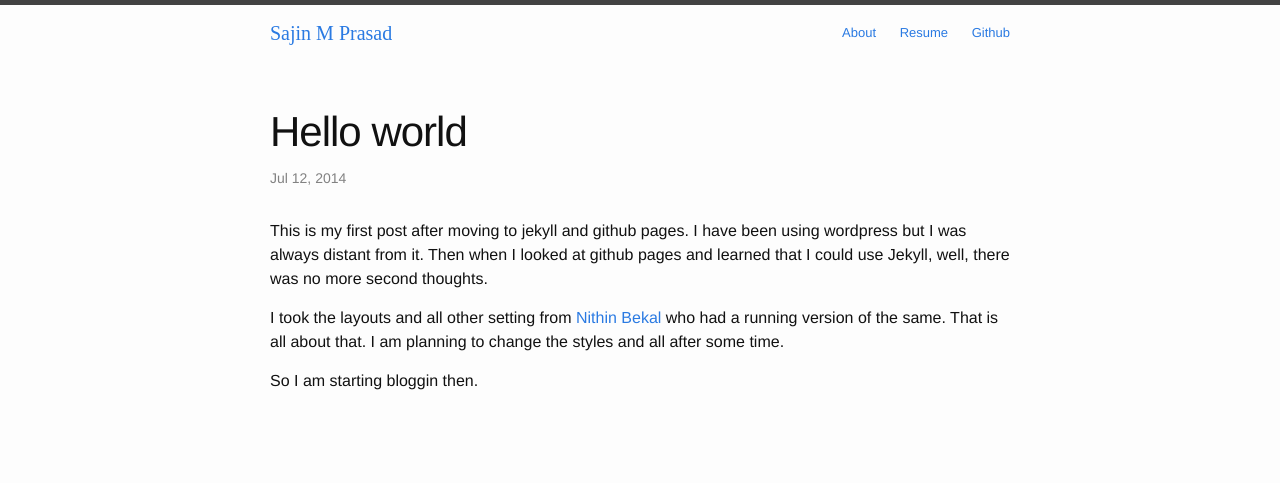
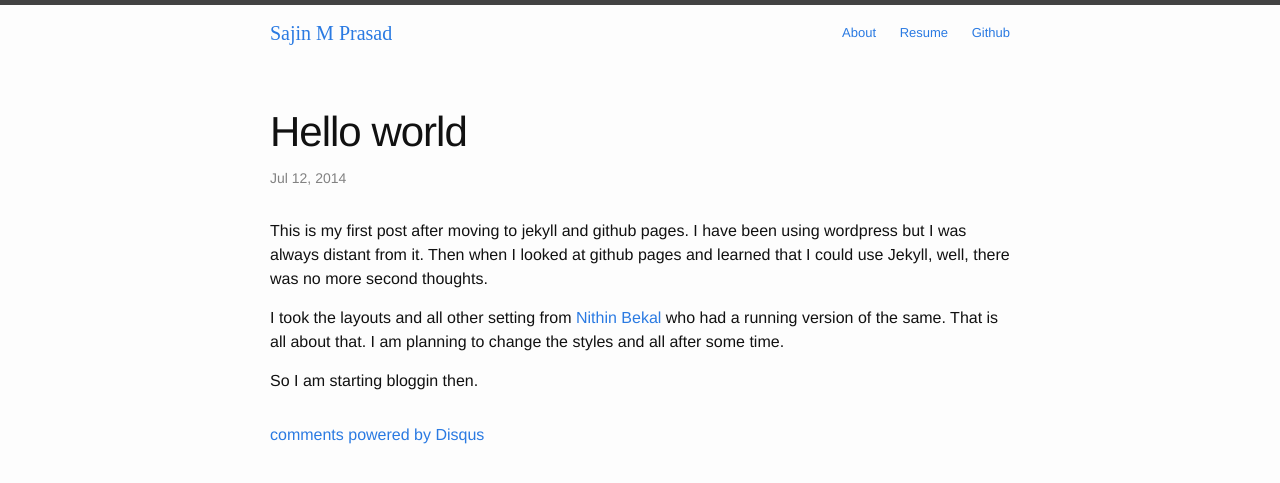
Before and after one commit to sajinmp/sajinmp.github.io, a Jekyll site: the page built from _posts/2014-07-12-hello-world-again.md, in a window 1280 px wide. Shown: the top 483 px of the page. Built offline with Jekyll 4.4.1, drawn with Linux system fonts in a browser that asks for light colours; comment, search, counter and statistics services are not loaded; some of the changed lines change nothing that is shown.

Commit message:
added disqus

```diff
--- a/_layouts/post.html
+++ b/_layouts/post.html
@@ -12,4 +12,23 @@
     {{ content }}
   </div>
 
+
+ <div id="disqus_thread"></div>
+    <script type="text/javascript">
+        /* * * CONFIGURATION VARIABLES: EDIT BEFORE PASTING INTO YOUR WEBPAGE * * */
+        var disqus_shortname = 'sajinmp'; // required: replace example with your forum shortname
+        /* * * DON'T EDIT BELOW THIS LINE * * */
+        (function() {
+            var dsq = document.createElement('script'); dsq.type = 'text/javascript'; dsq.async = true;
+            dsq.src = '//' + disqus_shortname + '.disqus.com/embed.js';
+            (document.getElementsByTagName('head')[0] || document.getElementsByTagName('body')[0]).appendChild(dsq);
+        })();
+    </script>
+    <noscript>Please enable JavaScript to view the <a href="http://disqus.com/?ref_noscript">comments powered by Disqus.</a></noscript>
+    <a href="http://disqus.com" class="dsq-brlink">comments powered by <span class="logo-disqus">Disqus</span></a>
+
+  </div>
+
+  <script>!function(d,s,id){var js,fjs=d.getElementsByTagName(s)[0];if(!d.getElementById(id)){js=d.createElement(s);js.id=id;js.src="https://platform.twitter.com/widgets.js";fjs.parentNode.insertBefore(js,fjs);}}(document,"script","twitter-wjs");</script>
+
 </article>
```
